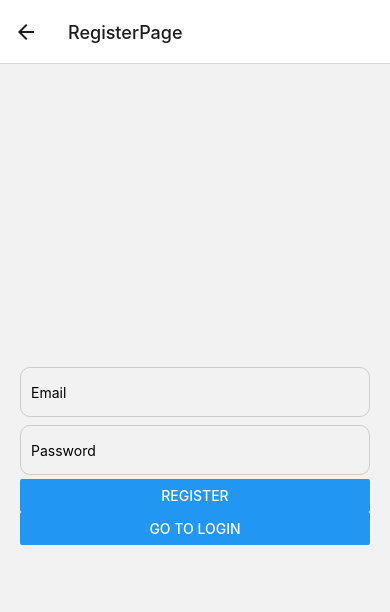
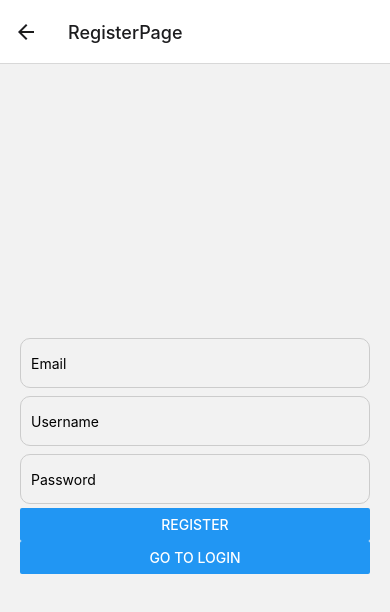
Before and after one commit to Romeli9/TeamItApp, a React Native app: screen /RegisterPage in a window 390 px wide. Shown: the top 612 px of the page. Built offline with nearby package versions, Linux system fonts and the light colour scheme; no server answers.

Commit message:
in registerpage added username

```diff
--- a/FireBaseConfig.ts
+++ b/FireBaseConfig.ts
@@ -1,7 +1,7 @@
 
 import { initializeApp } from "firebase/app";
 import { getAuth } from "firebase/auth"
-import { getFirestore } from "firebase/firestore"
+import { collection, getFirestore } from "firebase/firestore"
 
 const firebaseConfig = {
   apiKey: "AIzaSyAG5nA3_hhvGWXv3GkA1RvzZucKbyjsudU",
@@ -15,4 +15,4 @@ const firebaseConfig = {
 
 export const FIREBASE_APP = initializeApp(firebaseConfig);
 export const FIREBASE_AUTH = getAuth(FIREBASE_APP);
-export const FIREBASE_DB = getAuth(FIREBASE_APP);
+export const FIREBASE_DB = getFirestore(FIREBASE_APP);
--- a/package.json
+++ b/package.json
@@ -9,6 +9,7 @@
     "web": "expo start --web"
   },
   "dependencies": {
+    "@react-navigation/bottom-tabs": "^6.5.16",
     "@react-navigation/native": "^6.1.14",
     "@react-navigation/native-stack": "^6.9.22",
     "expo": "~50.0.11",
--- a/src/pages/Home.tsx
+++ b/src/pages/Home.tsx
@@ -7,7 +7,6 @@ const Home: React.FC<{ navigation: any }> = ({ navigation }) => {
   const handleSignOut = async () => {
     try {
       await FIREBASE_AUTH.signOut();
-      // После выхода из учетной записи, например, перенаправляем на страницу Login
       navigation.navigate('Login');
     } catch (error) {
       console.error('Sign out error:', error);
--- a/src/pages/Register.tsx
+++ b/src/pages/Register.tsx
@@ -1,20 +1,31 @@
 import React, { useState } from 'react';
 import { View, Text, StyleSheet, TextInput, Button, KeyboardAvoidingView, ActivityIndicator } from 'react-native';
 import { createUserWithEmailAndPassword } from 'firebase/auth';
-import { FIREBASE_AUTH } from '../../FireBaseConfig';
+import { FIREBASE_AUTH, FIREBASE_DB } from '../../FireBaseConfig';
+import { collection, addDoc } from "firebase/firestore"
 
 const RegisterPage: React.FC<{ navigation: any }> = ({ navigation }) => {
 
   const [email, setEmail] = useState('');
+  const [username, setUsername] = useState('');
   const [password, setPassword] = useState('');
   const [loading, setLoading] = useState(false);
   const auth = FIREBASE_AUTH;
+  const firestore = FIREBASE_DB;
 
   const SignUp = async () => {
     setLoading(true);
     try {
       const response = await createUserWithEmailAndPassword(auth, email, password);
+      const user = response.user;
+
+      const response2 = await addDoc(collection(firestore, 'users'), {
+        username: username,
+        email: email,
+      });
+
       console.log(response);
+      console.log(response2);
       navigation.navigate('Homepage');
     } catch (error: any) {
       console.log(error);
@@ -34,6 +45,15 @@ const RegisterPage: React.FC<{ navigation: any }> = ({ navigation }) => {
           autoCapitalize='none'
           onChangeText={(text) => setEmail(text)}
         />
+
+        <TextInput
+          value={username}
+          style={styles.input}
+          placeholder='Username'
+          autoCapitalize='none'
+          onChangeText={(text) => setUsername(text)}
+        />
+
         <TextInput
           secureTextEntry={true}
           value={password}
```
Also changed, not shown: src/pages/Profile.tsx (added, +10 -0 lines), 1 other file (tests, documents, lock files or other folders).
